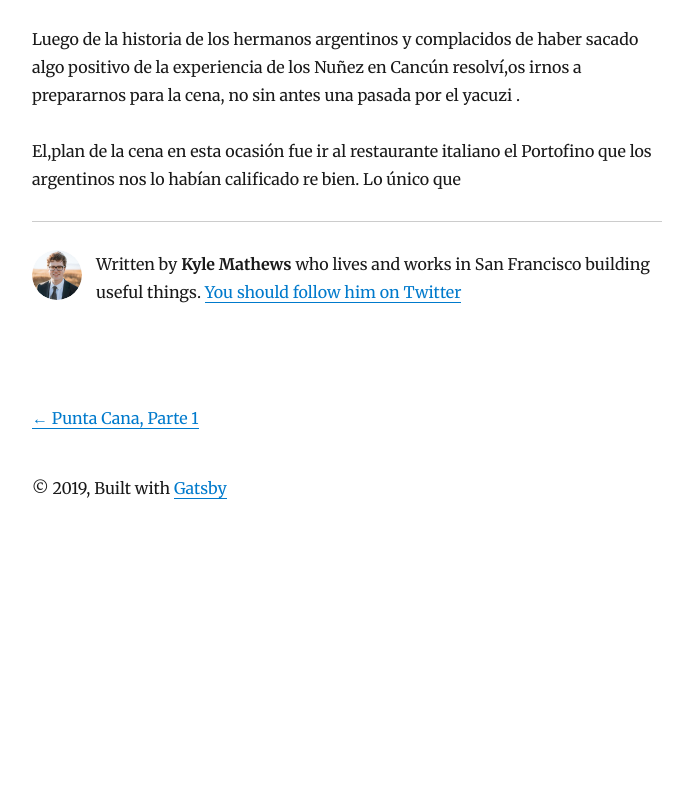
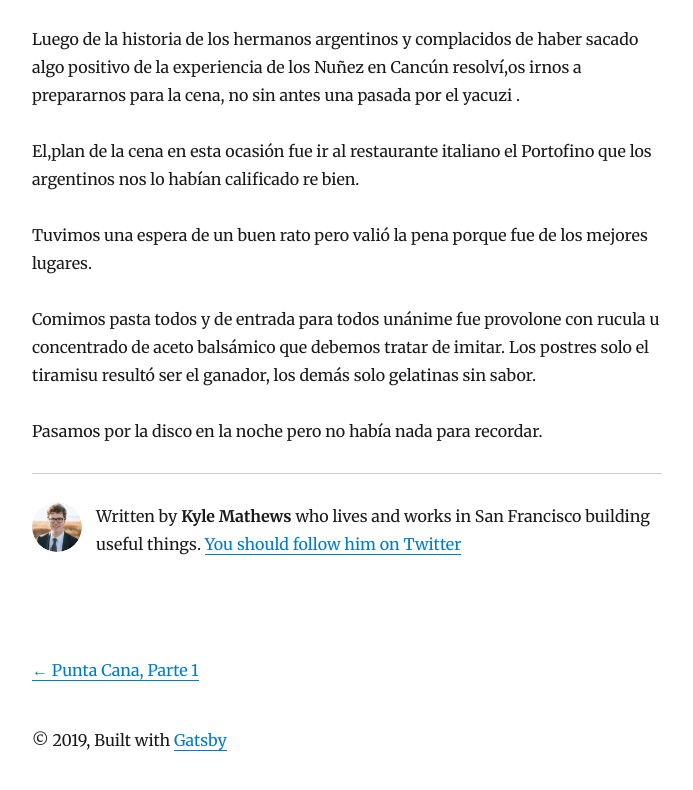
Before and after one commit to baskeboler/upgraded-happiness, a Gatsby site: page /2019-05-28-punta-cana-parte-2/ in a window 1280 px wide. Shown: the part 7814-8604 px from the top of the page, without its empty margins (293-986 px from the left). Before the commit the page ends 8358 px from the top, so only its background shows below. Built offline with nearby package versions, Linux system fonts and the light colour scheme; Gatsby itself is replaced by a stand-in of ours; some packages are replaced by stand-ins of ours.

Commit message:
Update Blog “2019-05-28-punta-cana-parte-2”

```diff
--- a/content/blog/2019-05-28-punta-cana-parte-2.md
+++ b/content/blog/2019-05-28-punta-cana-parte-2.md
@@ -33,8 +33,6 @@ A la salida ya casi las 23 hs habría la disco, sin duda nosotras las chicas sug
 
 Quedamos  para desayunar a las 8:15 del otro día.
 
-
-
 _12/5/19_
 
 Día de la madre. Yo comencé mal por cuanto durante la noche tuve un ataque de alergia debido a los diminutos y silenciosos mosquitos de la zona. Aparentemente me masticaron en el desayuno de  día anterior y en esta noche comenzaron a aparecer ronchas y picazón nunca experimentadas, no dormí en toda la noche, finalmente a las 5:00 me tomé un perifar como antiinflamatorio  y llegamos a las 8:00 de la mañana.
@@ -44,8 +42,6 @@ Nos encontramos en el restaurante, escapando de un fulano que nos contacto inten
 Estábamos desayunando y aparece Josué el entablillado ( 2 dedos  lesionados) que nos venía a buscar. Fue un momento inolvidable Yo que no veía cómo hacer para no rascarme, María explicando que hoy era el día  de la madre en Uruguay ( que le importaría al tipo esa gran festividad ) y allí apareció la versión escondida de Nuñez cuando intentó explicarle la razón por la que no íbamos a acompañarlo al desayuno !!!
 
 Imposible transferir con palabras la cara del Josué cuando le dijo, "ya tengo casi 60 años y no me vas a hacer una mañana al cuete por la que ya pague acá. Si me ofrecieras una dia de estadía adicional  lo podría pensar " creemos que Josué captó el mensaje y salió pidiendo disculpas.
-
-
 
 Luego del desayuno y del asombro de ver personas desayunando con champán nos separamos y los Nuñez se fueron a la playa y nosotros a buscar medico para tratar mi alergia. Luego de frustrados intentos termine llamando al seguro de viaje del Semm universal asistance y a las 11:30 estaba en medico en la habitación con tratamiento completo.
 
@@ -66,8 +62,6 @@ Alvaro y María pidieron ternera y parece estaba muy salado (abundante salsa de
 Nos volvimos tarde y en el lobby del hotel había tremenda movida con música en vivo y una cantidad de gente bailando por lo que nos sumamos al grupo compartiendo pista con una chica mejicana y su incontrolable veterano compañero que hicieron furor en la disco.
 
 A esa altura luego del baile, María quería más por lo que cuando todos nos fuimos a dormir ella se puso su equipo de deportes y salió a caminar por los alrededores. Todo un  ejemplo a seguir. Quedamos en vernos en el desayuno a las 8:15 en el mismo lugar.
-
-
 
 _13/5/19_
 
@@ -117,8 +111,6 @@ Los postres como siempre dejan que desear, nos trajeron uno de cada uno para deg
 
 Luego de esa experiencia nos fuimos a la disco donde los chicos se descuidaron y María y yo nos bailamos todos con la música a mil con oldies
 
-
-
 _15/5/19_
 
 Este día no hemos tenido grandes variantes en nuestro itinerario. Seguimos desayunando a la misma hora en el restaurante Catedral donde la atención es re linda y hay un lugarcito con aire fresco súper agradable. El único punto a considerar son los pájaros que vuelan dentro del mismo con tremenda velocidad robando stibia de las mesas.
@@ -133,4 +125,10 @@ La completaron con la ida al travel group prometiéndole 20 minutos de desayuno,
 
 Luego de la historia de los hermanos argentinos y complacidos de haber sacado algo positivo de la experiencia de los Nuñez en Cancún resolví,os irnos a prepararnos para la cena, no sin antes una pasada por el yacuzi .
 
-El,plan de la cena en esta ocasión fue ir al restaurante italiano el Portofino que los argentinos nos lo habían calificado re bien. Lo único que
+El,plan de la cena en esta ocasión fue ir al restaurante italiano el Portofino que los argentinos nos lo habían calificado re bien.
+
+Tuvimos una espera  de un buen rato pero valió la pena porque fue de los mejores lugares.
+
+Comimos pasta todos y de entrada para todos unánime  fue provolone  con rucula u concentrado de aceto balsámico que debemos tratar de imitar.  Los postres solo el tiramisu resultó ser el ganador, los demás solo gelatinas sin sabor.
+
+Pasamos por la disco en la noche pero no había nada para recordar.
```
